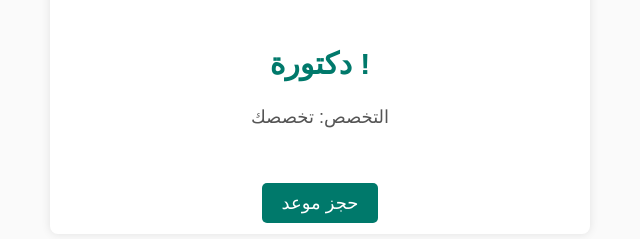
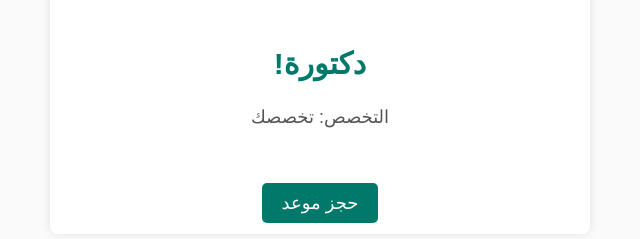
Before and after one commit to sagaiai/doctord11, a plain HTML site: page index.html in a window 1280 px wide. Shown: the part 285-524 px from the top of the page, 320-960 px from the left. Drawn offline with Linux system fonts and the light colour scheme.

Commit message:
Update index.html

```diff
--- a/index.html
+++ b/index.html
@@ -84,7 +84,7 @@
 
     <div class="doctor-profile">
         <img src="imeg/usman-yousaf-pTrhfmj2jDA-unsplash.jpg" alt="دكتور صورة" /> <!-- قم بتغيير الرابط إلى مسار الصورة الخاص بك -->
-        <h2>دكتورة !</h2>
+        <h2>!دكتورة</h2>
         <p>التخصص: تخصصك</p>
         <p>
 
```
